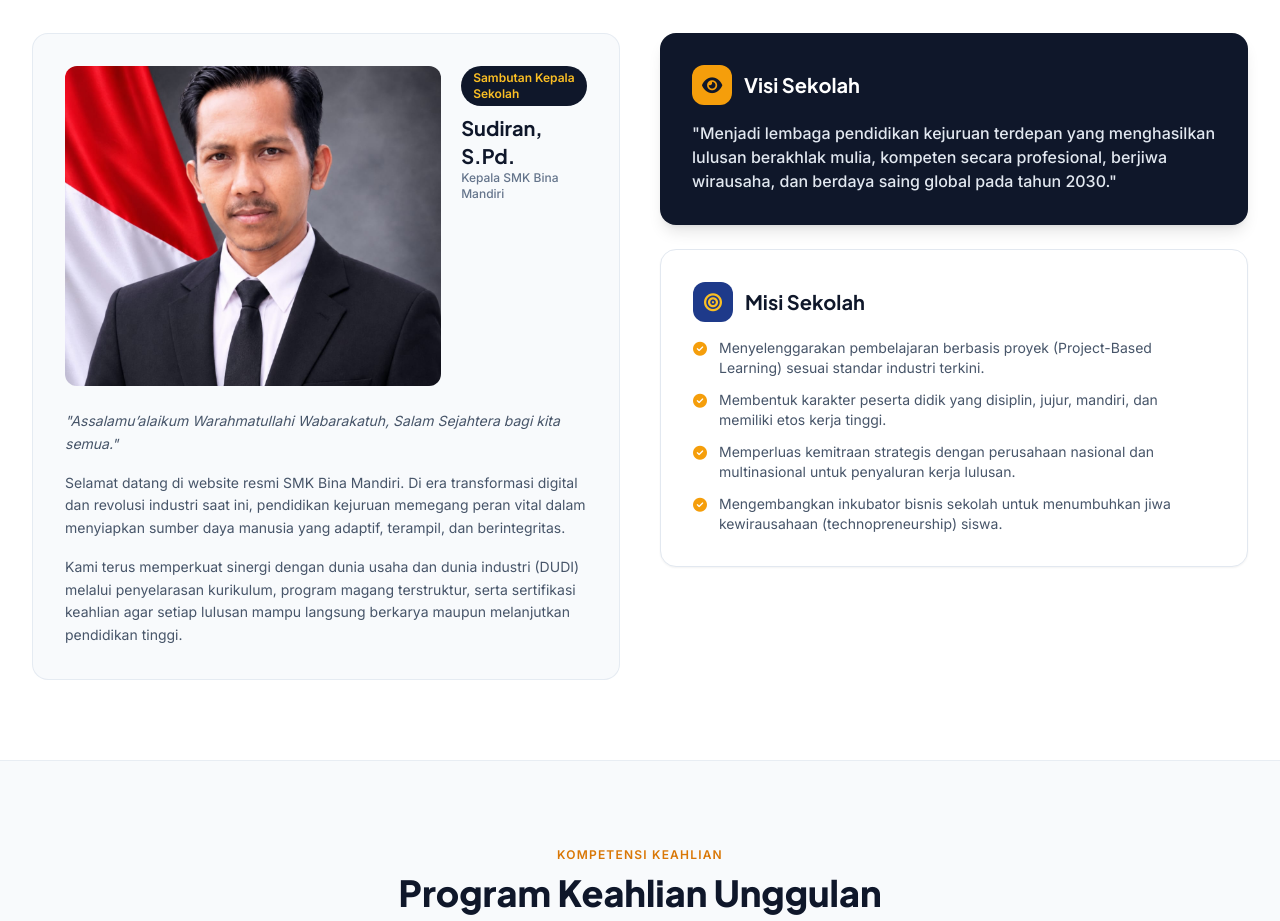
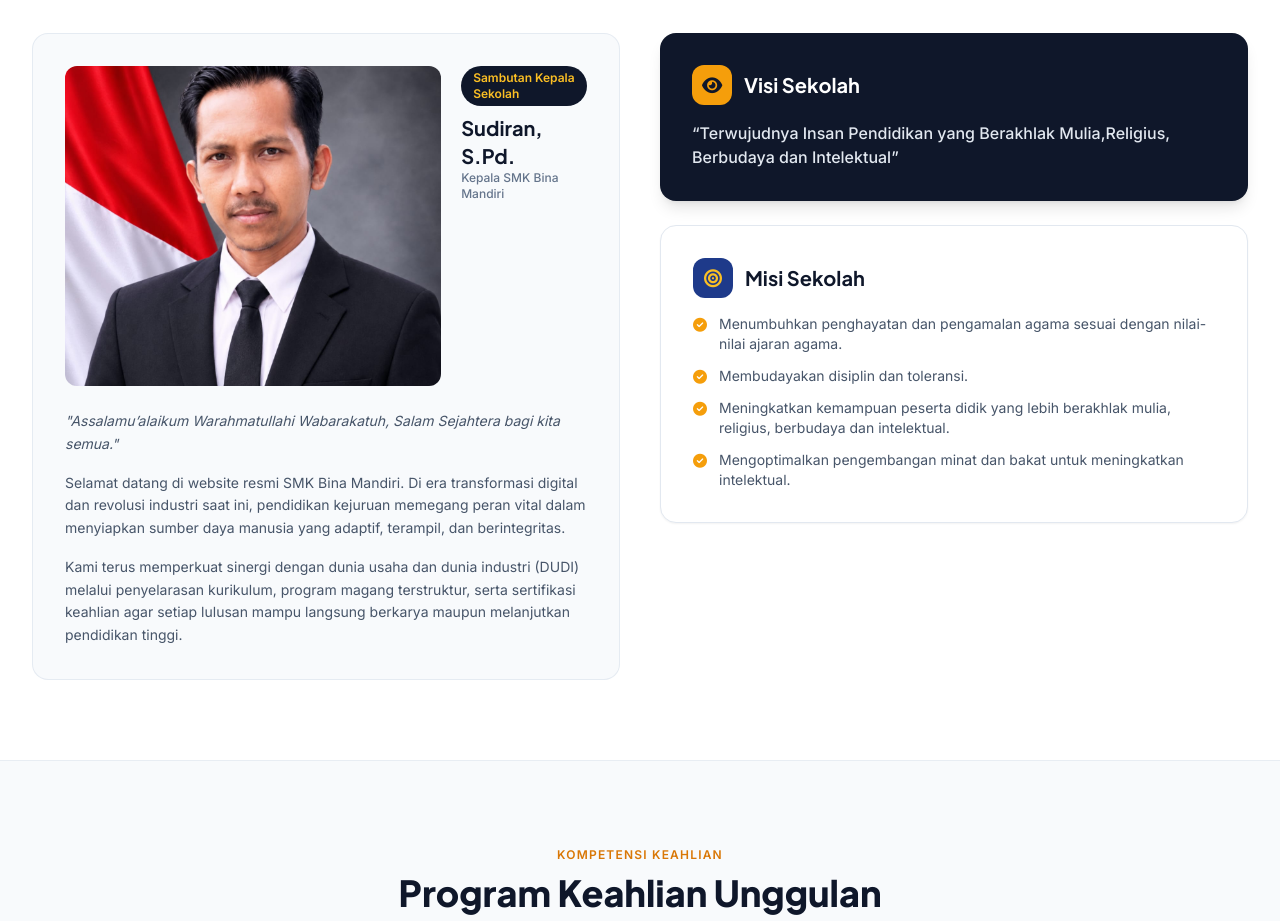
Before and after one commit to smkbinamandiripamarayan/smkbinamandiripamarayan.github.io, a plain HTML site: page index.html in a window 1280 px wide. Shown: the part 1020-1941 px from the top of the page. Drawn offline with nearby package versions, Linux system fonts and the light colour scheme.

Commit message:
Update index.html

```diff
--- a/index.html
+++ b/index.html
@@ -234,7 +234,7 @@
                             <h3 class="font-heading font-bold text-xl">Visi Sekolah</h3>
                         </div>
                         <p class="text-slate-200 text-sm sm:text-base leading-relaxed font-medium">
-                            "Menjadi lembaga pendidikan kejuruan terdepan yang menghasilkan lulusan berakhlak mulia, kompeten secara profesional, berjiwa wirausaha, dan berdaya saing global pada tahun 2030."
+                            “Terwujudnya Insan Pendidikan yang Berakhlak Mulia,Religius, Berbudaya dan Intelektual”
                         </p>
                     </div>
 
@@ -249,19 +249,21 @@
                         <ul class="space-y-3 text-sm text-slate-600">
                             <li class="flex items-start gap-3">
                                 <i class="fa-solid fa-circle-check text-amber-500 mt-1 shrink-0"></i>
-                                <span>Menyelenggarakan pembelajaran berbasis proyek (Project-Based Learning) sesuai standar industri terkini.</span>
+                                <span>Menumbuhkan penghayatan dan pengamalan agama sesuai dengan nilai-nilai ajaran
+agama.</span>
                             </li>
                             <li class="flex items-start gap-3">
                                 <i class="fa-solid fa-circle-check text-amber-500 mt-1 shrink-0"></i>
-                                <span>Membentuk karakter peserta didik yang disiplin, jujur, mandiri, dan memiliki etos kerja tinggi.</span>
+                                <span>Membudayakan disiplin dan toleransi.</span>
                             </li>
                             <li class="flex items-start gap-3">
                                 <i class="fa-solid fa-circle-check text-amber-500 mt-1 shrink-0"></i>
-                                <span>Memperluas kemitraan strategis dengan perusahaan nasional dan multinasional untuk penyaluran kerja lulusan.</span>
+                                <span>Meningkatkan kemampuan peserta didik yang lebih berakhlak mulia, religius,
+berbudaya dan intelektual.</span>
                             </li>
                             <li class="flex items-start gap-3">
                                 <i class="fa-solid fa-circle-check text-amber-500 mt-1 shrink-0"></i>
-                                <span>Mengembangkan inkubator bisnis sekolah untuk menumbuhkan jiwa kewirausahaan (technopreneurship) siswa.</span>
+                                <span>Mengoptimalkan pengembangan minat dan bakat untuk meningkatkan intelektual.</span>
                             </li>
                         </ul>
                     </div>
```
